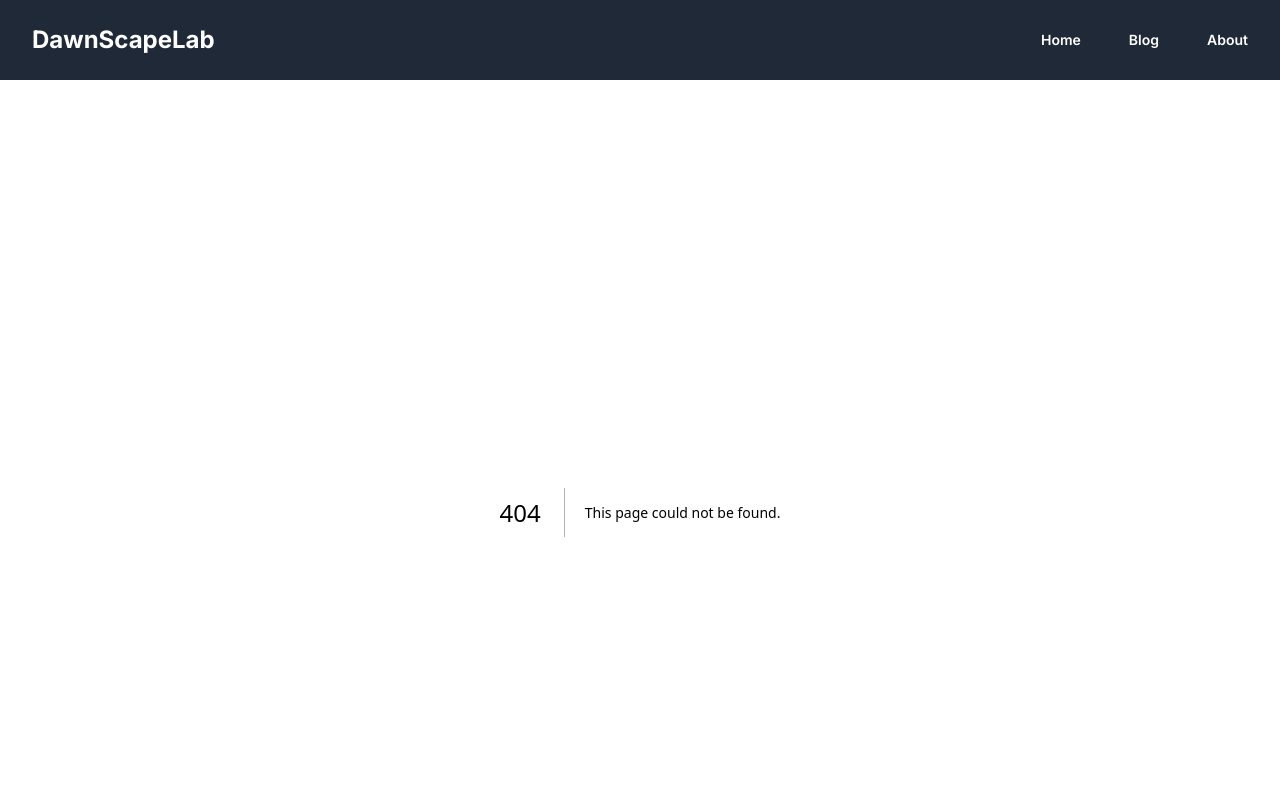
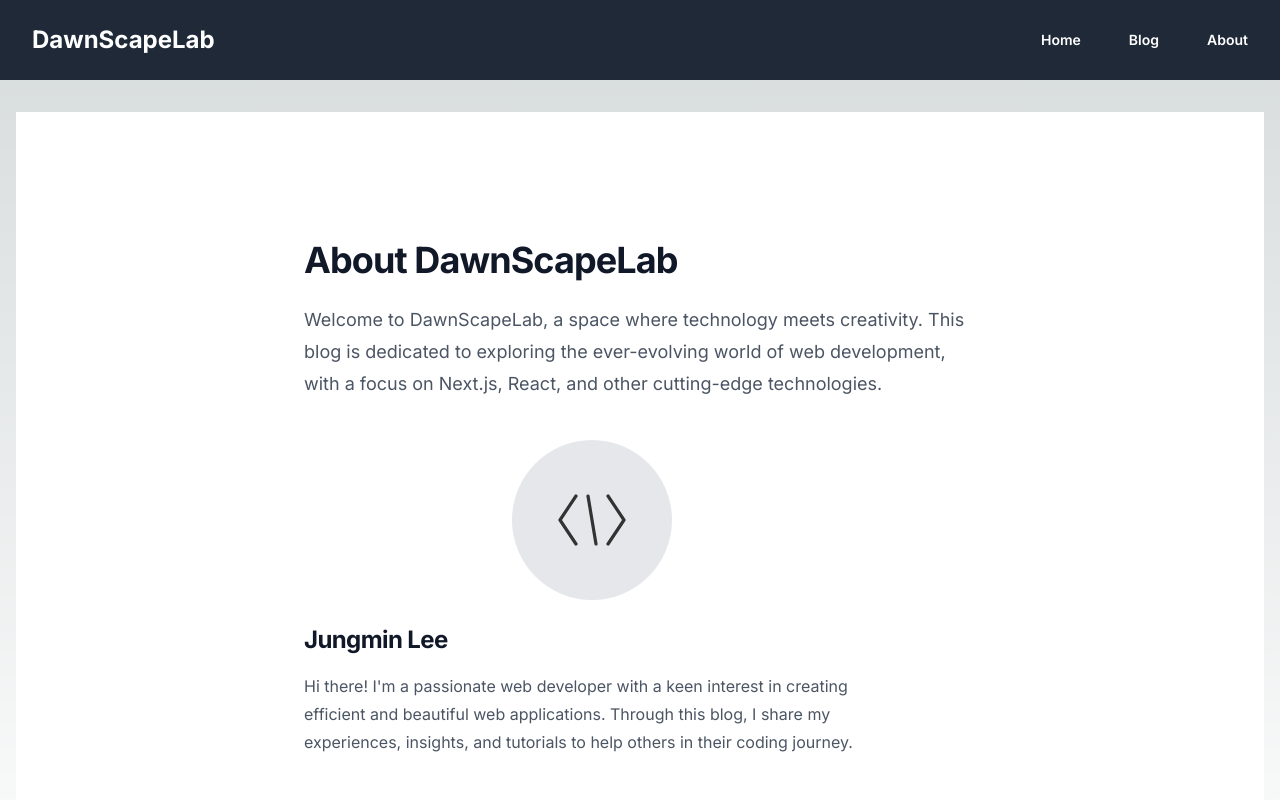
Before and after one commit to dawnscapelab/dawnscapelab.github.io, a Next.js app: page /about in a window 1280 px wide. Before the commit this address had no page. Shown: the top 800 px of the page. Built offline with nearby package versions, Linux system fonts and the light colour scheme.

Commit message:
about 페이지 추가

```diff
--- /dev/null
+++ b/app/about/page.tsx
@@ -0,0 +1,34 @@
+import Image from 'next/image'
+
+export default function AboutPage() {
+    return (
+        <div className="bg-white py-24 sm:py-32">
+            <div className="mx-auto max-w-7xl px-6 lg:px-8">
+                <div className="mx-auto max-w-2xl">
+                    <h2 className="text-3xl font-bold tracking-tight text-gray-900 sm:text-4xl">About DawnScapeLab</h2>
+                    <p className="mt-6 text-lg leading-8 text-gray-600">
+                        Welcome to DawnScapeLab, a space where technology meets creativity.
+                        This blog is dedicated to exploring the ever-evolving world of web development,
+                        with a focus on Next.js, React, and other cutting-edge technologies.
+                    </p>
+                    <div className="mt-10 max-w-xl">
+                        <div className="w-40 h-40 mx-auto bg-gray-200 rounded-full flex items-center justify-center">
+                            <Image
+                                src="/images/profile.svg"
+                                alt="Web Developer Profile"
+                                width={80}
+                                height={80}
+                            />
+                        </div>
+                        <h3 className="mt-6 text-2xl font-bold tracking-tight text-gray-900">Jungmin Lee</h3>
+                        <p className="mt-4 text-base leading-7 text-gray-600">
+                            Hi there! I&apos;m a passionate web developer with a keen interest in creating
+                            efficient and beautiful web applications. Through this blog, I share my
+                            experiences, insights, and tutorials to help others in their coding journey.
+                        </p>
+                    </div>
+                </div>
+            </div>
+        </div>
+    )
+}
```
Also changed, not shown: public/images/profile.svg (added).
